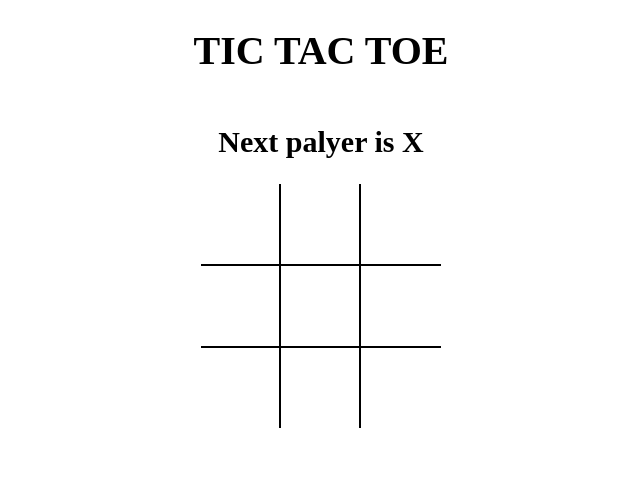
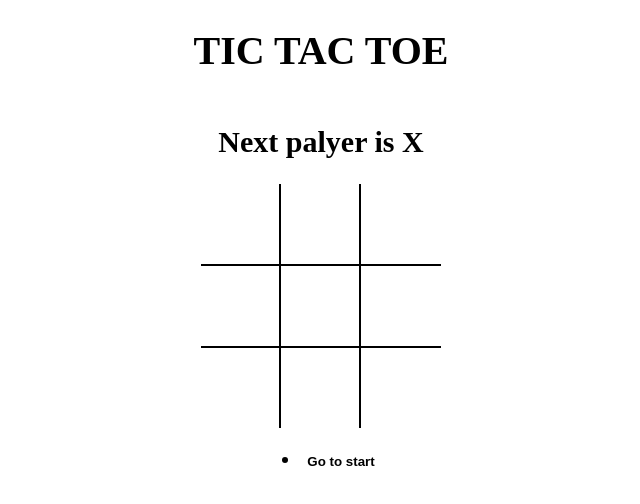
Before and after one commit to pariksh1th/TicTacTeo, a React (Vite) app: page / in a window 1280 px wide. Shown: the top 504 px of the page, without its empty margins (319-959 px from the left). Built offline with nearby package versions, Linux system fonts and the light colour scheme.

Commit message:
Added revertible history functionality, Displayed history

```diff
--- a/src/App.jsx
+++ b/src/components/App.jsx
@@ -1,7 +1,8 @@
 import React, { useState } from 'react';
+import Board from './Board';
 import '../styles/root.scss';
-import Board from './Board';
-import calculateWinner from './winner';
+import calculateWinner from '../winner';
+import History from './History';
 
 function App() {
   const [history, setHistory] = useState([
@@ -10,8 +11,6 @@ function App() {
   const [currentMove, setCurrentMove] = useState(0);
   const current = history[currentMove];
   const winner = calculateWinner(current.board);
-  console.log(winner);
-  console.log(current);
 
   const massage = winner
     ? `Winner is ${winner} `
@@ -33,11 +32,20 @@ function App() {
     setCurrentMove(perv => perv + 1);
   };
 
+  const moveClick = move => {
+    setCurrentMove(move);
+  };
+
   return (
     <div className="app">
       <h1>TIC TAC TOE</h1>
       <h2>{massage}</h2>
       <Board board={current.board} handleClick={handleClick} />
+      <History
+        history={history}
+        moveClick={moveClick}
+        currentMove={currentMove}
+      />
     </div>
   );
 }
--- /dev/null
+++ b/src/components/History.jsx
@@ -0,0 +1,27 @@
+import React from 'react';
+
+function History({ history, currentMove, moveClick }) {
+  return (
+    <div>
+      <ul>
+        {history.map((_, move) => {
+          return (
+            <li>
+              <button
+                style={{ fontWeight: move === currentMove ? 'bold' : 'normal' }}
+                key={move}
+                onClick={() => {
+                  moveClick(move);
+                }}
+              >
+                {move === 0 ? 'Go to start' : `Go to Move #${move}`}
+              </button>
+            </li>
+          );
+        })}
+      </ul>
+    </div>
+  );
+}
+
+export default History;
--- /dev/null
+++ b/src/styles/root.scss
@@ -0,0 +1,43 @@
+body {
+  padding: 0;
+  margin: 0;
+}
+
+button {
+  background: none;
+  border: none;
+  outline: none;
+  &:hover {
+    cursor: pointer;
+  }
+}
+
+.app {
+  font-size: 20px;
+  display: flex;
+  flex-direction: column;
+  align-items: center;
+}
+
+.board {
+  .board-row {
+    display: flex;
+    flex-direction: row;
+    border-bottom: 2px solid #000;
+    &:last-child {
+      border-bottom: none;
+    }
+    .square {
+      width: 80px;
+      height: 80px;
+      border-right: 2px solid #000;
+      font-size: 2.5rem;
+      padding: 0;
+      overflow: hidden;
+      transition: all 0.2s;
+      &:last-child {
+        border-right: none;
+      }
+    }
+  }
+}
--- a/styles/root.scss
+++ /dev/null
@@ -1,43 +0,0 @@
-body {
-    padding: 0;
-    margin: 0;
-  }
-
-  button {
-    background: none;
-    border: none;
-    outline: none;
-    &:hover {
-     cursor: pointer;
-    }
-  }
-
-  .app {
-    font-size: 20px;
-    display: flex;
-    flex-direction: column;
-    align-items: center;
-  }
-
-  .board {
-    .board-row {
-      display: flex;
-      flex-direction: row;
-      border-bottom: 2px solid #000;
-      &:last-child {
-        border-bottom: none;
-      }
-      .square {
-        width: 80px;
-        height: 80px;
-        border-right: 2px solid #000;
-        font-size: 2.5rem;
-        padding: 0;
-        overflow: hidden;
-        transition: all 0.2s;
-        &:last-child {
-          border-right: none;
-        }
-      }
-    }
-  }
```
Also changed, not shown: src/index.jsx (+4 -4 lines), src/components/Board.jsx (renamed from src/Board.jsx), src/components/Square.jsx (renamed from src/Square.jsx).
